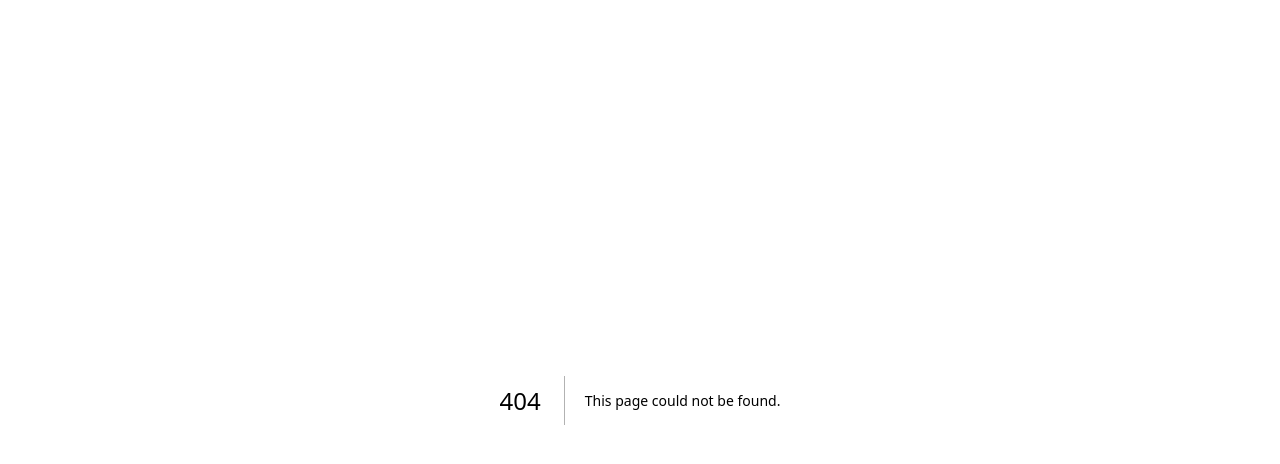
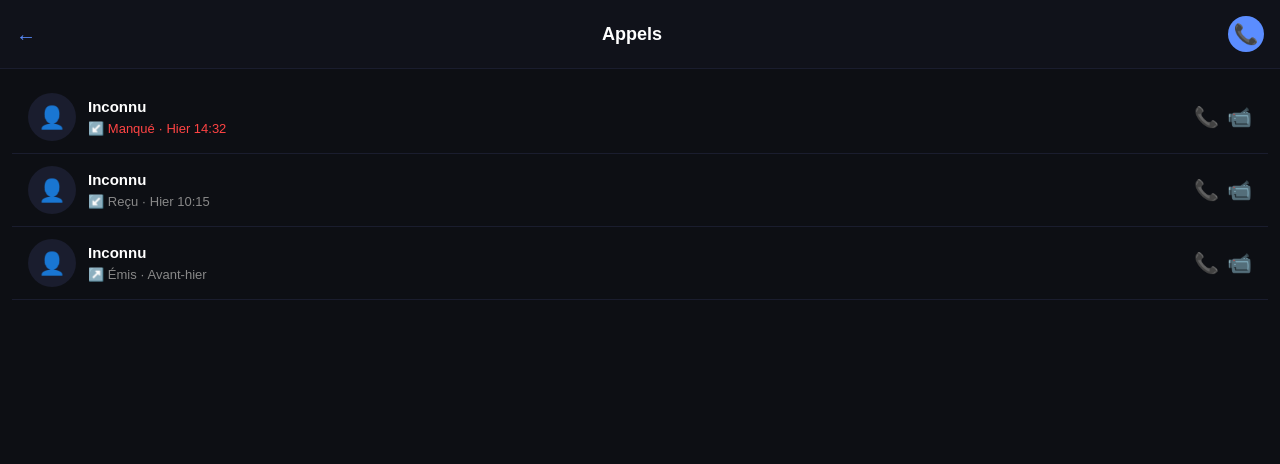
Before and after one commit to mathieulerichard208-dev/Texus, a Next.js app: page /appels in a window 1280 px wide. Before the commit this address had no page. Shown: the top 464 px of the page. Built offline with nearby package versions, Linux system fonts and the light colour scheme.

Commit message:
add calls page

```diff
--- /dev/null
+++ b/app/appels/page.tsx
@@ -0,0 +1,42 @@
+'use client'
+import { useState, useEffect } from 'react'
+import { useRouter } from 'next/navigation'
+
+export default function AppelsPage() {
+  const router = useRouter()
+  const [appels, setAppels] = useState<any[]>([
+    { id: 1, name: 'Inconnu', type: 'manqué', time: 'Hier 14:32', icon: '📞' },
+    { id: 2, name: 'Inconnu', type: 'reçu', time: 'Hier 10:15', icon: '📞' },
+    { id: 3, name: 'Inconnu', type: 'émis', time: 'Avant-hier', icon: '📞' },
+  ])
+
+  return (
+    <main style={{minHeight:'100vh',background:'#0d0f14',fontFamily:'sans-serif'}}>
+      <div style={{background:'#10121a',padding:'16px',borderBottom:'1px solid #1a1d2e',display:'flex',alignItems:'center',justifyContent:'space-between',position:'sticky',top:0}}>
+        <button onClick={() => router.push('/discussions')} style={{background:'none',border:'none',color:'#5b8dff',fontSize:'20px',cursor:'pointer'}}>←</button>
+        <div style={{fontSize:'18px',fontWeight:700,color:'#fff'}}>Appels</div>
+        <button style={{background:'#5b8dff',color:'#fff',border:'none',borderRadius:'50%',width:'36px',height:'36px',fontSize:'20px',cursor:'pointer'}}>📞</button>
+      </div>
+
+      <div style={{padding:'12px'}}>
+        {appels.map(appel => (
+          <div key={appel.id} style={{display:'flex',alignItems:'center',padding:'12px 16px',borderBottom:'1px solid #1a1d2e'}}>
+            <div style={{width:'48px',height:'48px',borderRadius:'50%',background:'#1a1d2e',display:'flex',alignItems:'center',justifyContent:'center',fontSize:'22px',marginRight:'12px'}}>
+              👤
+            </div>
+            <div style={{flex:1}}>
+              <div style={{color:'#fff',fontSize:'15px',fontWeight:600}}>{appel.name}</div>
+              <div style={{color: appel.type==='manqué' ? '#ff4444' : '#888',fontSize:'13px'}}>
+                {appel.type==='manqué' ? '↙️ Manqué' : appel.type==='reçu' ? '↙️ Reçu' : '↗️ Émis'} · {appel.time}
+              </div>
+            </div>
+            <div style={{display:'flex',gap:'8px'}}>
+              <button style={{background:'none',border:'none',color:'#5b8dff',fontSize:'20px',cursor:'pointer'}}>📞</button>
+              <button style={{background:'none',border:'none',color:'#5b8dff',fontSize:'20px',cursor:'pointer'}}>📹</button>
+            </div>
+          </div>
+        ))}
+      </div>
+    </main>
+  )
+}
```
